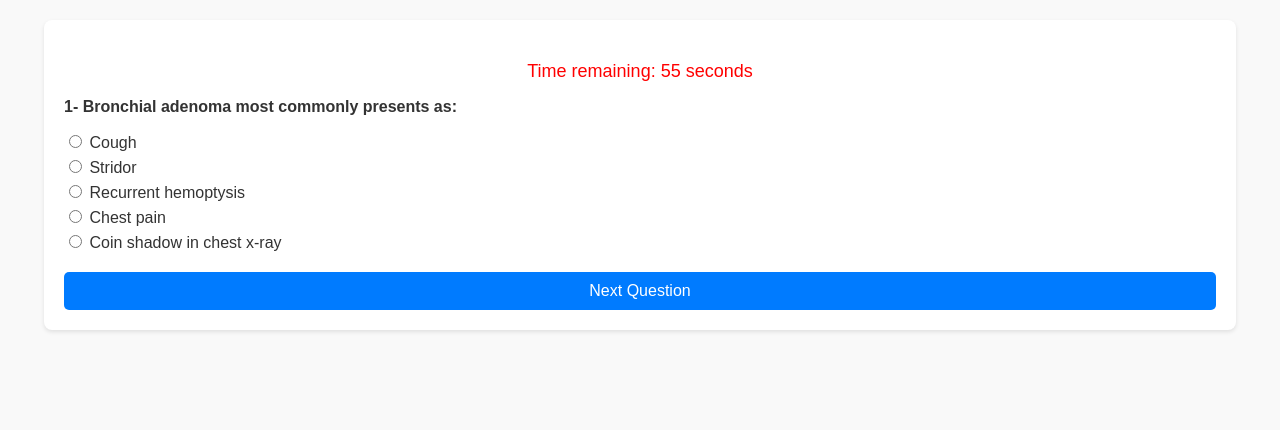
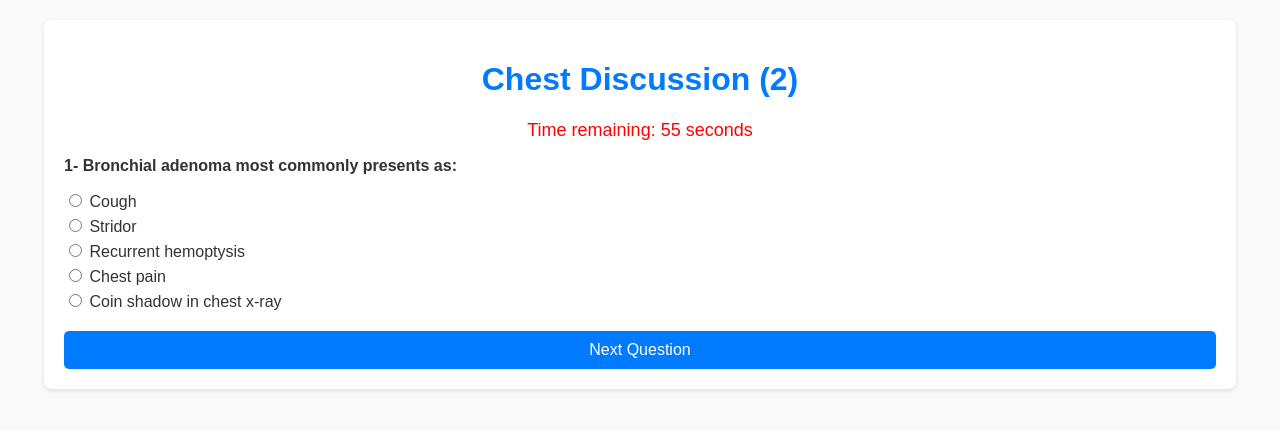
Before and after one commit to sherif-gamal-amin/Chest-Discussion-2, a plain HTML site: page index.html in a window 1280 px wide. Drawn offline with Linux system fonts and the light colour scheme.

Commit message:
Add files via upload

```diff
--- a/index.html
+++ b/index.html
@@ -3,7 +3,7 @@
 <head>
     <meta charset="UTF-8">
     <meta name="viewport" content="width=device-width, initial-scale=1.0">
-    <title>Quiz Page</title>
+    <title>Chest Discussion (2)</title>
     <style>
         body {
             font-family: Arial, sans-serif;
@@ -77,7 +77,7 @@
 </head>
 <body>
     <div class="quiz-container">
-        <h1></h1>
+        <h1>Chest Discussion (2)</h1>
         <div class="timer" id="timer">Time remaining: 60 seconds</div>
 
         <div class="question" id="question-1" style="display: none;">
```
